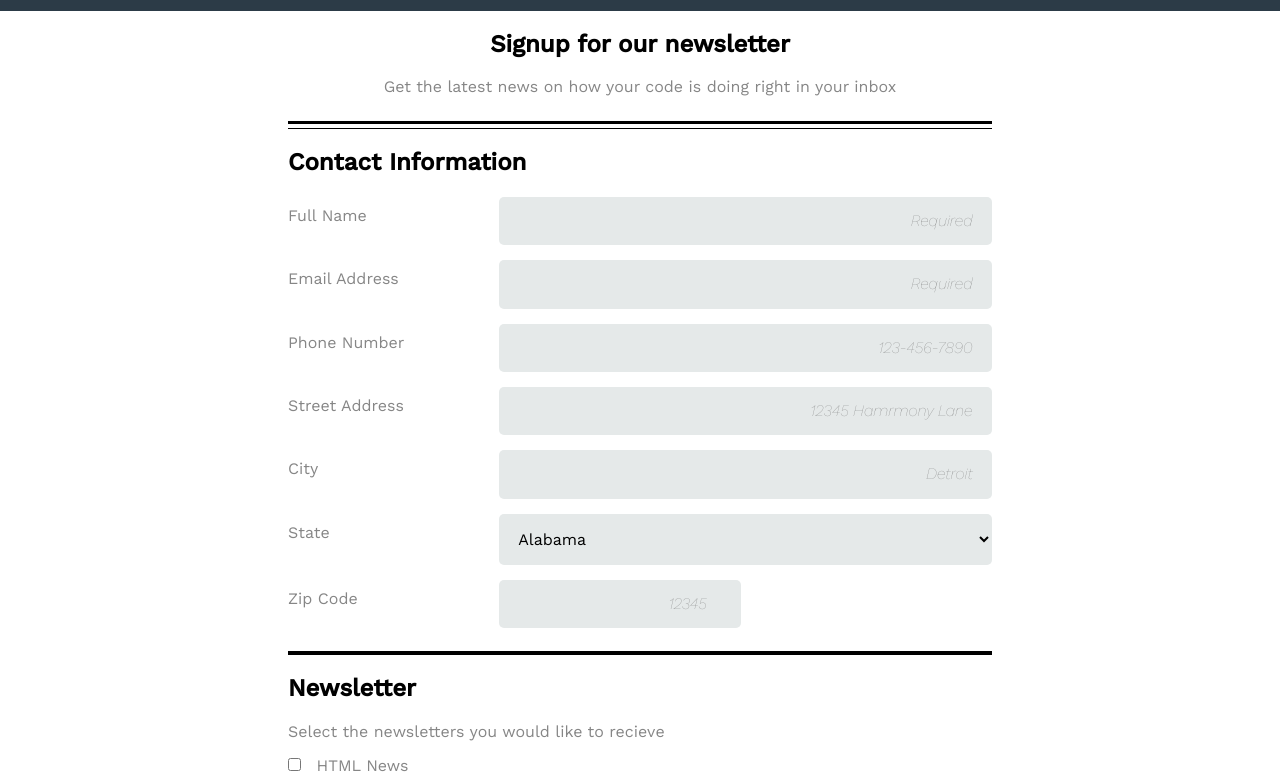
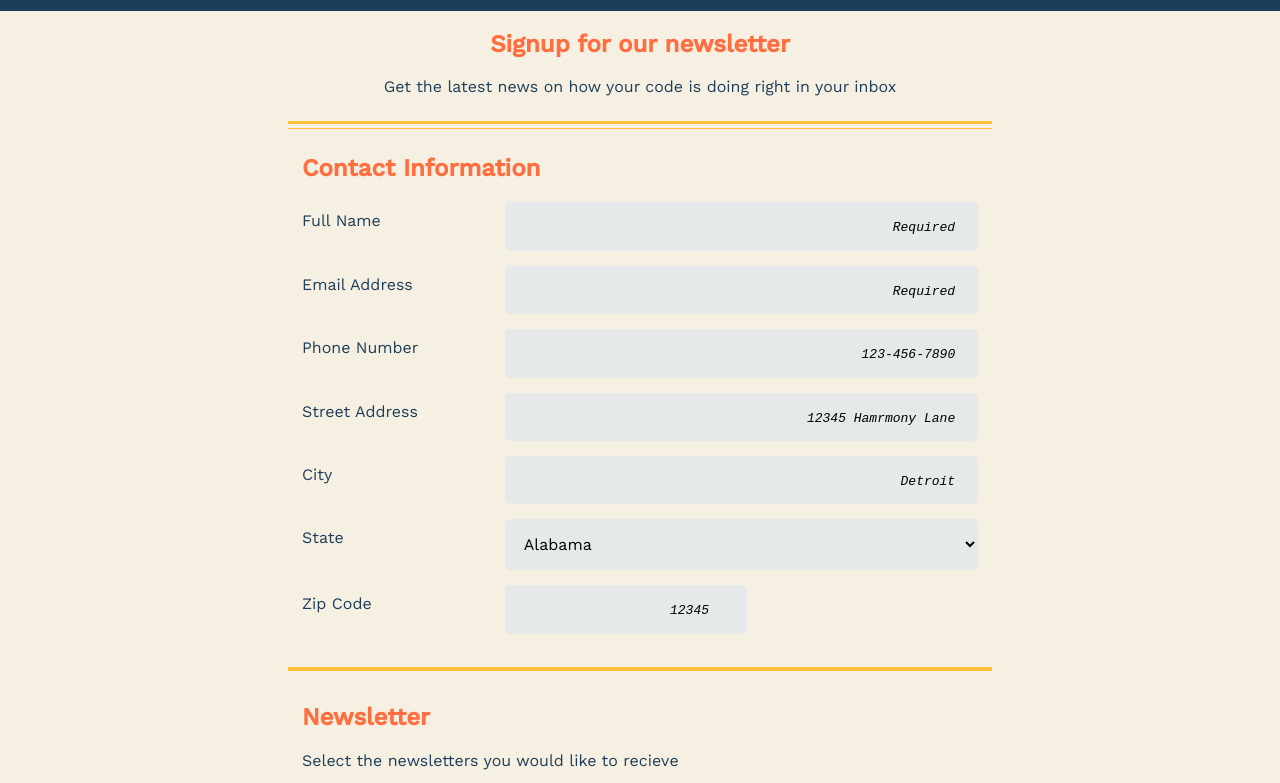
Before and after one commit to bwalkerwebdev/Techdegree-Project-3, a plain HTML site: page index.html in a window 1280 px wide. Shown: the part 79-862 px from the top of the page. Drawn offline with nearby package versions, Linux system fonts and the light colour scheme.

Commit message:
Add form fieldsets

```diff
--- a/css/styles.css
+++ b/css/styles.css
@@ -5,22 +5,27 @@
 
 body {
     max-width: 100vw;
+    background-color: #f5f0e1;
 }
 
 label,
 p,
 .copy {
-    color: rgb(134, 134, 134);
+    color: #1e3d59;
 }
 
 header {
-    background-color: rgb(44, 59, 71);
+    background-color: #1e3d59;
     padding: 5px;
     text-align: center;
 }
 
 header h1 {
     color: white;
+}
+
+h2 {
+    color: #ff6e40;
 }
 
 .container {
@@ -36,8 +41,8 @@ header h1 {
 .border {
     height: auto;
     width: 100%;
-    border-top: 3px solid black;
-    border-bottom: 1px solid black;
+    border-top: 3px solid #ffc13b;
+    border-bottom: 1px solid #ffc13b;
     padding: 2px;
 }
 
@@ -55,13 +60,19 @@ header h1 {
     background: rgb(229, 233, 233);
 }
 
+fieldset {
+    border: none;
+}
+
 input:focus {
-    background-color: yellow;
+    background-color: whitesmoke;
   }
 
 ::placeholder {
     text-align: right;
     font-style: italic;
+    color: black;
+    font-family: monospace;
 }
 
 .section-2 select {
@@ -77,7 +88,7 @@ input:focus {
 }
 
 hr {
-    border: solid black 2px;
+    border: solid #ffc13b 2px;
 }
 
 #news,
@@ -103,7 +114,7 @@ textarea {
 
 button {
     width: 100%;
-    background: rgb(50, 203, 171);
+    background: #ffc13b;
     border: none;
     border-radius: 5px;
     color: white;
@@ -115,6 +126,8 @@ button {
 .copy {
     text-align: center;
     font-style: italic;
+    font-size: 20px;
+    font-family: monospace;
 }
 
 /* Media Queries */
@@ -127,7 +140,6 @@ button {
     }
 
     .section-2 label{
-        display: inline-block;
         float: left;
         clear: left;
         width: 30%;
@@ -135,7 +147,6 @@ button {
     }
     .section-2 input,
     .section-2 select {
-        display: inline-block;
         float: left;
         width: 70%;
         margin-bottom: 15px;
--- a/index.html
+++ b/index.html
@@ -25,7 +25,8 @@
 
         <form>
             <div class="section-2">
-                <h2>Contact Information</h2>
+                <fieldset>
+                    <h2><legend>Contact Information</legend></h2>
                     <label for="name">Full Name</label>
                     <input required type="text" id="name" name="name" placeholder="Required "><br><br>
 
@@ -100,11 +101,13 @@
                     <input type="number" id="zip" name="zip" placeholder="12345 "><br><br>
 
                     <div style="clear: both;"></div>
+                </fieldset>
 
                 <hr />
             </div>
             <div class="section-3">
-                <h2>Newsletter</h2>
+                <fieldset>
+                    <h2><legend>Newsletter</legend></h2>
                     <p><label id="news">Select the newsletters you would like to recieve</label></p>
                     <input type="checkbox" id="html" name="news" value="HTML">
                     <label for="html"> HTML News</label><br>
@@ -122,7 +125,7 @@
 
                     <p><label for="textarea" id="other">Other topics you'd like to hear about</label></p>
                     <textarea id="textarea" name="textarea" rows="4" cols="50"></textarea><br><br>
-
+                </fieldset>
                 <button type="submit"><strong>Sign Up</strong></button>
             </div>
         </form>
```
Lines whose indentation alone changed are shown as unchanged.
